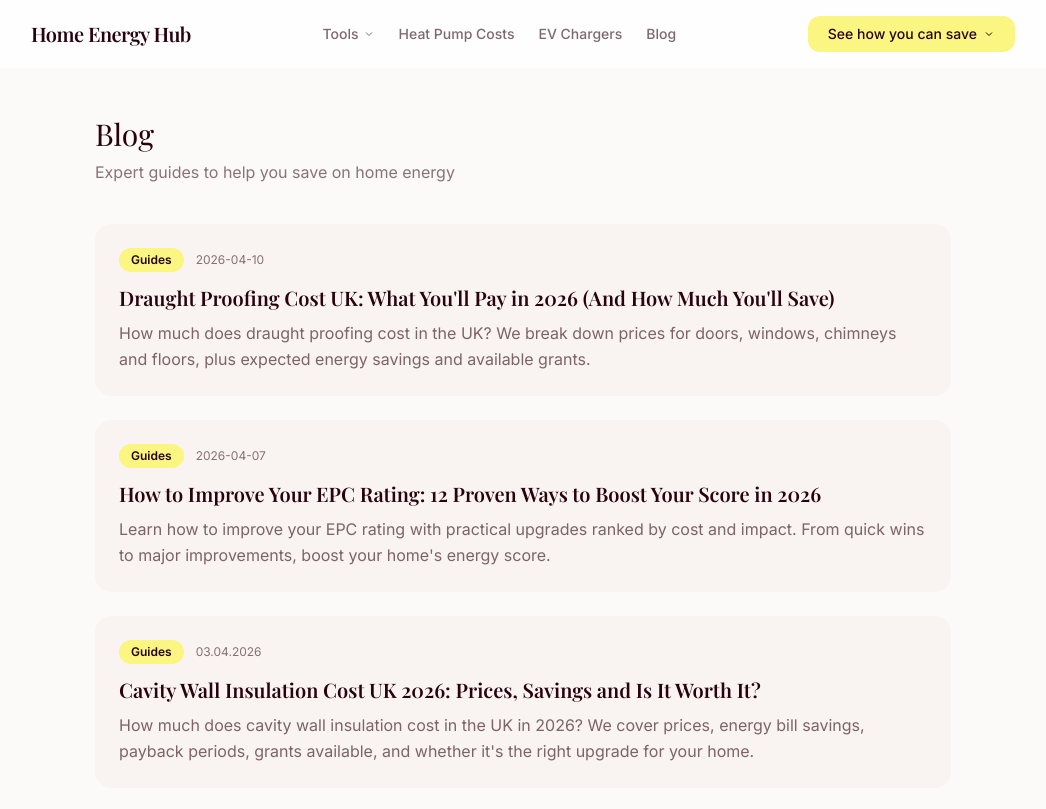
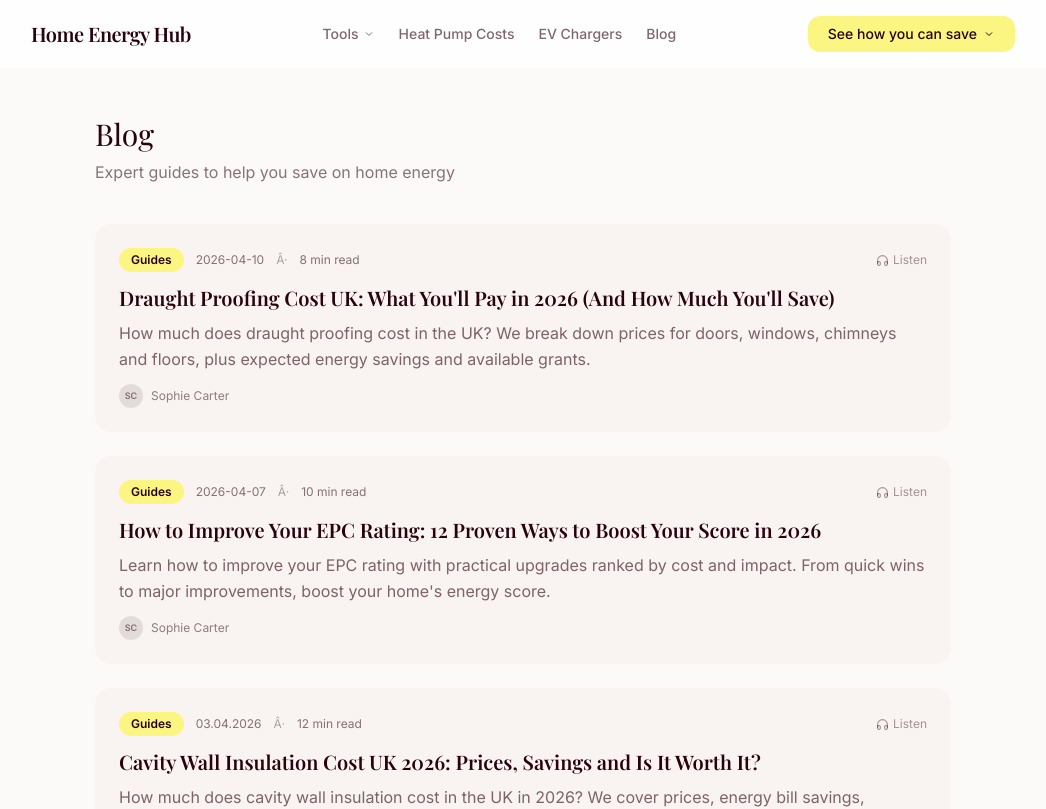
Before and after one commit to nrpilling21/thehomeenergyhub, a Next.js app: page /blog in a window 1280 px wide. Shown: the top 809 px of the page, without its empty margins (117-1163 px from the left). Built offline with nearby package versions, Linux system fonts and the light colour scheme; a web font is replaced by a local one.

Commit message:
Add author, read time, listen icon to blog index

```diff
--- a/src/app/blog/page.tsx
+++ b/src/app/blog/page.tsx
@@ -5,6 +5,16 @@ export const metadata = {
   title: 'Blog | The Home Energy Hub',
   description: 'Expert guides on heat pumps, EV chargers, energy tariffs and saving money on your home energy bills.',
 };
+
+const AUTHOR = {
+  name: 'Sophie Carter',
+  initials: 'SC',
+};
+
+function readTime(text: string): number {
+  const words = text.trim().split(/\s+/).length;
+  return Math.max(1, Math.ceil(words / 200));
+}
 
 export default function BlogIndex() {
   const posts = getAllPosts();
@@ -15,23 +25,41 @@ export default function BlogIndex() {
       <p className="text-ink/55 mb-10">Expert guides to help you save on home energy</p>
 
       {posts.length === 0 ? (
-        <p className="text-ink/60">Coming soon  - new posts every Tuesday and Friday.</p>
+        <p className="text-ink/60">Coming soon &mdash; new posts every Tuesday and Friday.</p>
       ) : (
         <div className="grid gap-6">
-          {posts.map(post => (
+          {posts.map(post => {
+            const minutes = post.content ? readTime(post.content) : 8;
+            return (
               <Link key={post.slug} href={`/blog/${post.slug}`}>
                 <article className="bg-cream-dark rounded-2xl p-6 hover:shadow-md transition-all">
-                <div className="flex items-center gap-3 mb-3">
+                  <div className="flex items-center gap-3 mb-3 flex-wrap">
                     <span className="text-xs font-semibold px-3 py-1 rounded-xl bg-yellow text-ink capitalize">
                       {post.category.replace('-', ' ')}
                     </span>
                     <span className="text-xs text-ink/55">{post.date}</span>
+                    <span className="text-xs text-ink/35">Â·</span>
+                    <span className="text-xs text-ink/55">{minutes} min read</span>
+                    <span className="text-xs text-ink/40 ml-auto flex items-center gap-1">
+                      <svg width="13" height="13" viewBox="0 0 24 24" fill="none" stroke="currentColor" strokeWidth="2" strokeLinecap="round" strokeLinejoin="round">
+                        <path d="M3 18v-6a9 9 0 0 1 18 0v6"/>
+                        <path d="M21 19a2 2 0 0 1-2 2h-1a2 2 0 0 1-2-2v-3a2 2 0 0 1 2-2h3zM3 19a2 2 0 0 0 2 2h1a2 2 0 0 0 2-2v-3a2 2 0 0 0-2-2H3z"/>
+                      </svg>
+                      Listen
+                    </span>
                   </div>
                   <h2 className="text-xl font-display font-semibold mb-2">{post.title}</h2>
-                <p className="text-ink/60 text-base leading-relaxed">{post.description}</p>
+                  <p className="text-ink/60 text-base leading-relaxed mb-3">{post.description}</p>
+                  <div className="flex items-center gap-2">
+                    <div className="w-6 h-6 rounded-full bg-ink/10 flex items-center justify-center">
+                      <span className="text-[9px] font-semibold text-ink/50">{AUTHOR.initials}</span>
+                    </div>
+                    <span className="text-xs text-ink/50">{AUTHOR.name}</span>
+                  </div>
                 </article>
               </Link>
-          ))}
+            );
+          })}
         </div>
       )}
     </div>
```
Lines whose indentation alone changed are shown as unchanged.
